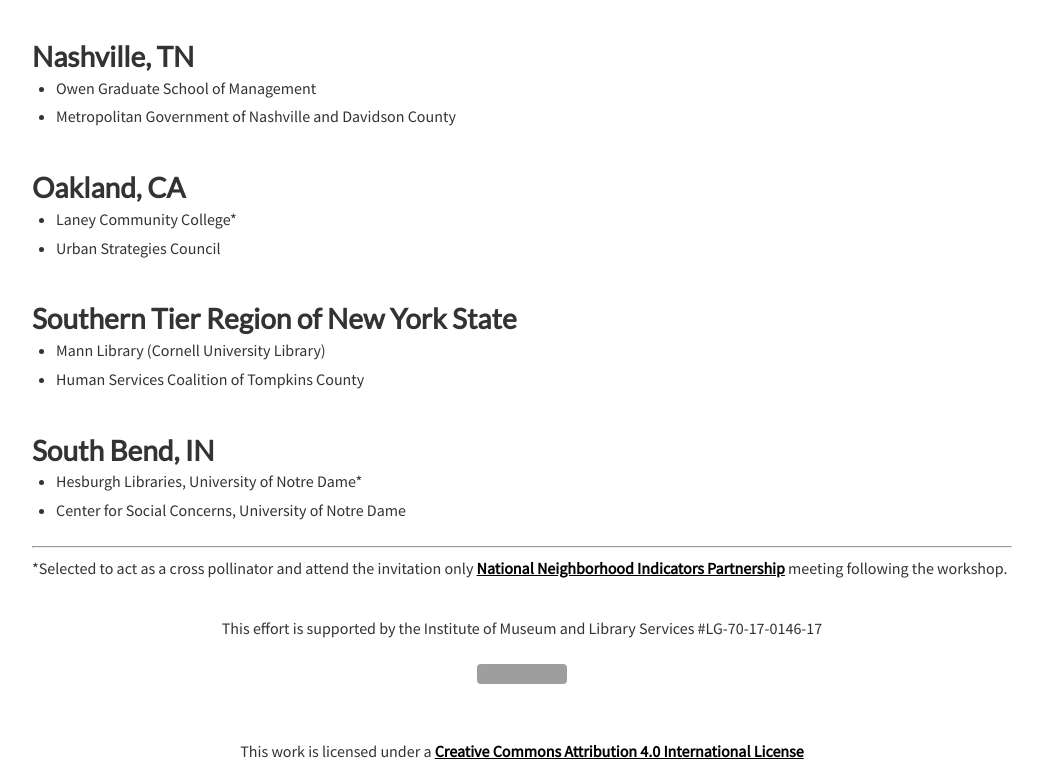
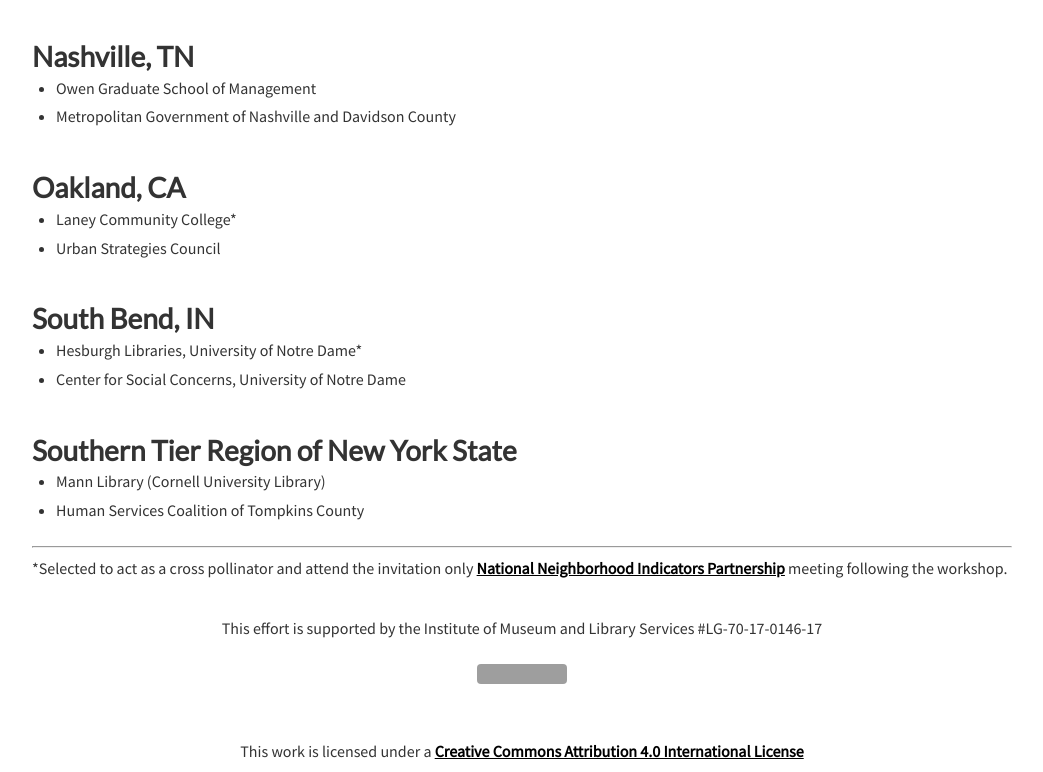
Before and after one commit to civic-switchboard/civic-switchboard.github.io.first, a Jekyll site: the page built from _posts/2018-03-30-post_6.md, in a window 1280 px wide and 900 px high, scrolled down 1513 px, cut to the strip 0-772 px from the top of the window. Shown: the whole strip, without its empty margins (118-1161 px from the left). Built offline with Jekyll 4.4.1, drawn with Linux system fonts in a browser that asks for light colours; grey boxes are pictures that could not be loaded.

Commit message:
alphabetizing

```diff
--- a/_posts/2018-03-30-post_6.md
+++ b/_posts/2018-03-30-post_6.md
@@ -54,14 +54,14 @@
 - Laney Community College*
 - Urban Strategies Council
 
+### South Bend, IN
+- Hesburgh Libraries, University of Notre Dame*
+- Center for Social Concerns, University of Notre Dame
+
 ### Southern Tier Region of New York State
 - Mann Library (Cornell University Library)
 - Human Services Coalition of Tompkins County
 
-### South Bend, IN
-- Hesburgh Libraries, University of Notre Dame*
-- Center for Social Concerns, University of Notre Dame
-
 ---
 
 *Selected to act as a cross pollinator and attend the invitation only [National Neighborhood Indicators Partnership](https://www.neighborhoodindicators.org/) meeting following the workshop.
```
